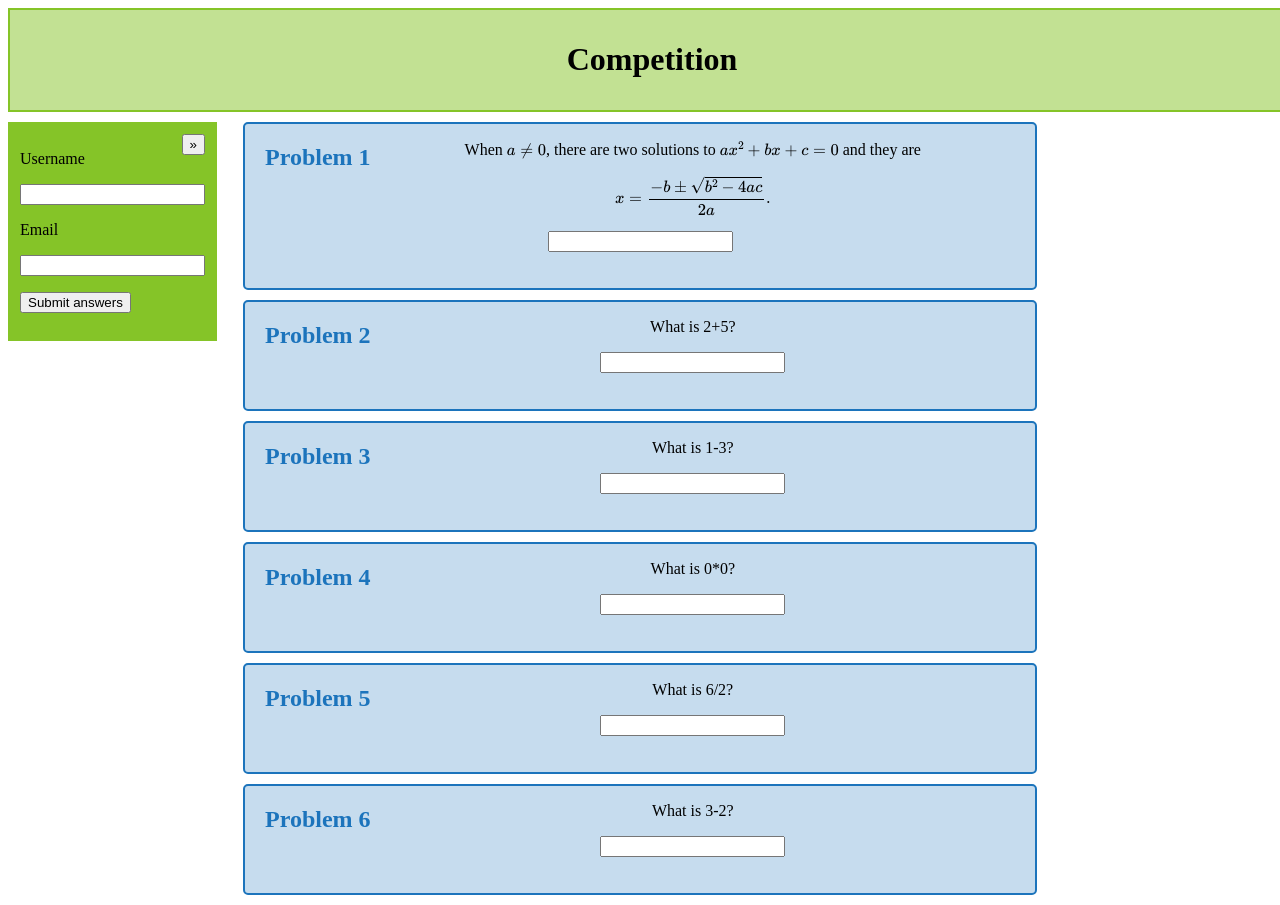
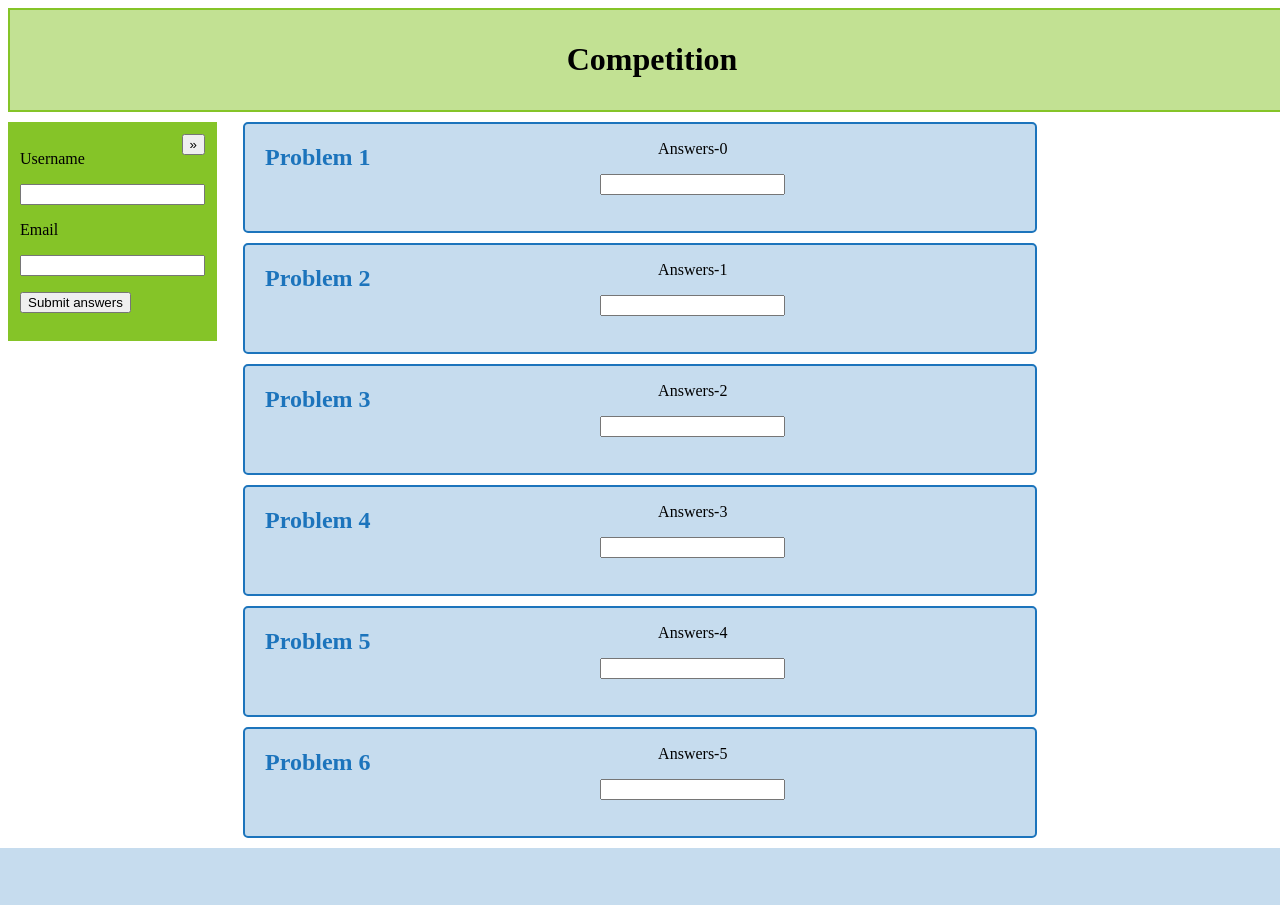
Before and after one commit to TeegardenMath/wobsite, a Flask app: template app/templates/main.html in a window 1280 px wide. After the commit the page ends 848 px from the top, so only its background shows below. Run offline with Flask 3, Linux system fonts and the light colour scheme; the template is opened without the code that fills it: values that come from a table or form of the project are taken from there, others are empty; some libraries are stand-ins or nearby versions.

Commit message:
rework problem display for flexibility in number of problems

```diff
--- a/app/forms.py
+++ b/app/forms.py
@@ -7,7 +7,9 @@ from wtforms.fields import (
     SubmitField,
     TextAreaField,
     TimeField,
-    DecimalField
+    DecimalField,
+    FieldList,
+    FormField
 )
 from wtforms.validators import (
     InputRequired,
@@ -44,6 +46,12 @@ def forbiddenChars(fieldname="Field"):
 
     return _forbiddenChars
 
+#this is the basic format for each question's answer field
+class AnswerForm(FlaskForm):
+    class Meta:
+        csrf = False
+    answer = DecimalField('Answer', validators=[Optional()])
+
 class TestForm(FlaskForm):
     username = StringField('Username', validators=[InputRequired(),length(min=1,max=50,fieldname="Username"),forbiddenChars("Username")])
     email = StringField('Email', validators=[InputRequired(),Email()])
@@ -53,4 +61,5 @@ class TestForm(FlaskForm):
     answer4 = DecimalField('Answer', validators=[Optional()])
     answer5 = DecimalField('Answer', validators=[Optional()])
     answer6 = DecimalField('Answer', validators=[Optional()])
+    answers = FieldList(FormField(AnswerForm), min_entries=6)
     submit = SubmitField('Submit answers')
--- a/app/routes.py
+++ b/app/routes.py
@@ -17,35 +17,51 @@ CONNECTION_PARAMETERS = {
 
 @bp.route("/", methods=['GET', 'POST'])
 def main():
+
+	#this is a list of problems
+	problemStatements=["""When \\(a \\ne 0\\), there are two solutions to \(ax^2 + bx + c = 0\) and they are
+    $$x = {-b \\pm \\sqrt{b^2-4ac} \\over 2a}.$$""",
+						"Subtract things",
+						"Do math",
+						"What is it",
+						"A question",
+						 "Guess"]
 	form = TestForm()
+
+	#label the problems
+	ii = 0
+	for field in form.answers:
+		field.label=problemStatements[ii]
+		ii+=1
+
+
+	#form submission stuff
 	if form.validate_on_submit():
-			print("validated!")
 			#make a connection
 			with psycopg2.connect(**CONNECTION_PARAMETERS) as conn:
 				#create a cursor
 				with conn.cursor() as curs:
-					params = {
-	    				'username': form.username.data,
-	    				'email': form.email.data,
-	    				'answer1': form.answer1.data,
-	    				'answer2': form.answer2.data,
-	    				'answer3': form.answer3.data,
-	    				'answer4': form.answer4.data,
-	    				'answer5': form.answer5.data,
-	    				'answer6': form.answer6.data
-					}
-					curs.execute("""
-						INSERT INTO submissions (username, email, answer1, answer2, answer3, answer4, answer5, answer6)
-						VALUES (%(username)s,
-							%(email)s,
-							%(answer1)s,
-							%(answer2)s,
-							%(answer3)s,
-							%(answer4)s,
-							%(answer5)s,
-							%(answer6)s
-							);
-						""", params)
+					#compile a dictionary of all the answers
+					answerlist={}
+					problemcounter=1
+					problemkeylist="username, email"
+					problemkeylist2="'"+form.username.data+"\',\'"+form.email.data+"'"
+					for answer in form.answers:
+						problemkey = "answer"+str(problemcounter)
+						answerlist[problemkey]=answer.answer.data
+						#if problemcounter > 1:
+						problemkeylist=problemkeylist+","
+						problemkeylist2=problemkeylist2+","
+						problemkeylist=problemkeylist+problemkey
+						problemkeylist2=problemkeylist2+"%("+problemkey+")s"
+						problemcounter+=1
+
+					#and now run that sql statement
+					sqlstatement="INSERT INTO submissions ("+problemkeylist+") VALUES ("+problemkeylist2+");"
+					curs.execute(sqlstatement, answerlist)
+
+
+					#now actually display it
 					return render_template("main.html", form=form)
 	else:
 		print(form.errors)
--- a/app/templates/main.html
+++ b/app/templates/main.html
@@ -55,42 +55,15 @@
       </div>
 
       <div id="problemsBlock">
+
+      {% for answer in form.answers %}
         <section class="problem">
-          <h2>Problem 1</h2>
-          <p>When \(a \ne 0\), there are two solutions to \(ax^2 + bx + c = 0\) and they are
-    $$x = {-b \pm \sqrt{b^2-4ac} \over 2a}.$$</p>
-          <p>{{form.answer1()}}</p>
-          </section>
+          <h2>Problem {{ loop.index }}</h2>
+          <p>{{ answer.label }}</p>
+          <p>{{ answer['answer'] }}</p>
+        </section>
+      {% endfor %}
 
-        <section class="problem">
-          <h2>Problem 2</h2>
-          <p>What is 2+5?</p>
-          <p>{{form.answer2()}}</p>
-          </section>
-
-        <section class="problem">
-          <h2>Problem 3</h2>
-          <p>What is 1-3?</p>
-          <p>{{form.answer3()}}</p>
-          </section>
-
-        <section class="problem">
-          <h2>Problem 4</h2>
-          <p>What is 0*0?</p>
-          <p>{{form.answer4()}}</p>
-          </section>
-
-        <section class="problem">
-          <h2>Problem 5</h2>
-          <p>What is 6/2?</p>
-          <p>{{form.answer5()}}</p>
-        </section>
-
-        <section class="problem">
-          <h2>Problem 6</h2>
-          <p>What is 3-2?</p>
-          <p>{{form.answer6()}}</p>
-        </section>
       </div>
 
 
```
Also changed, not shown: 2 other files.
